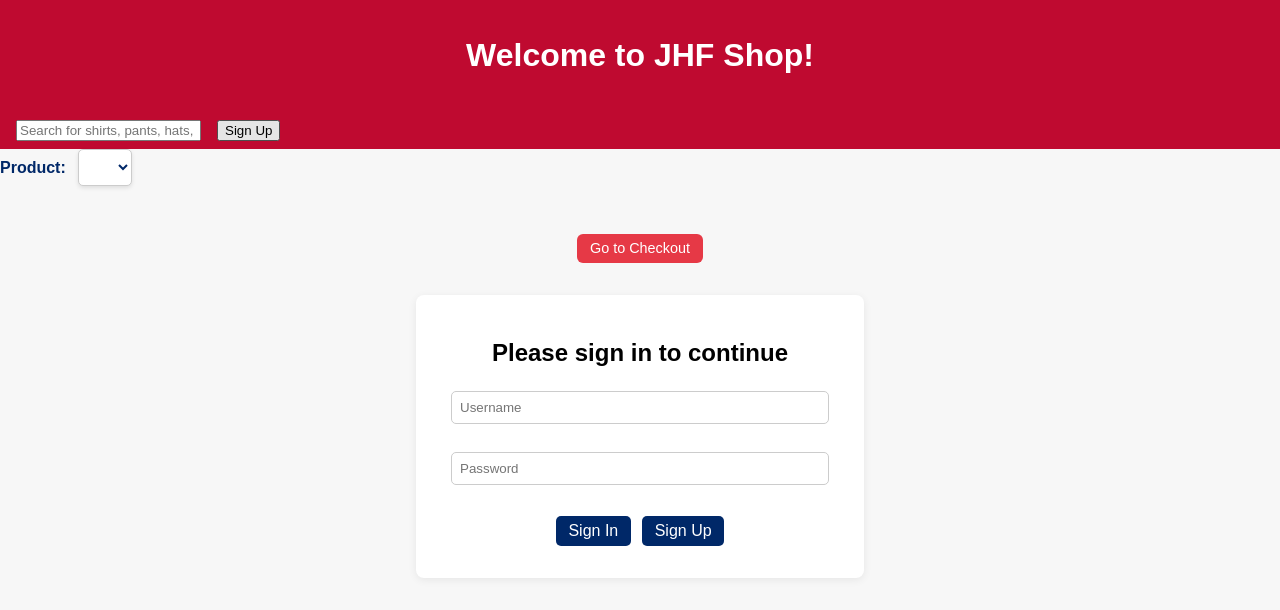
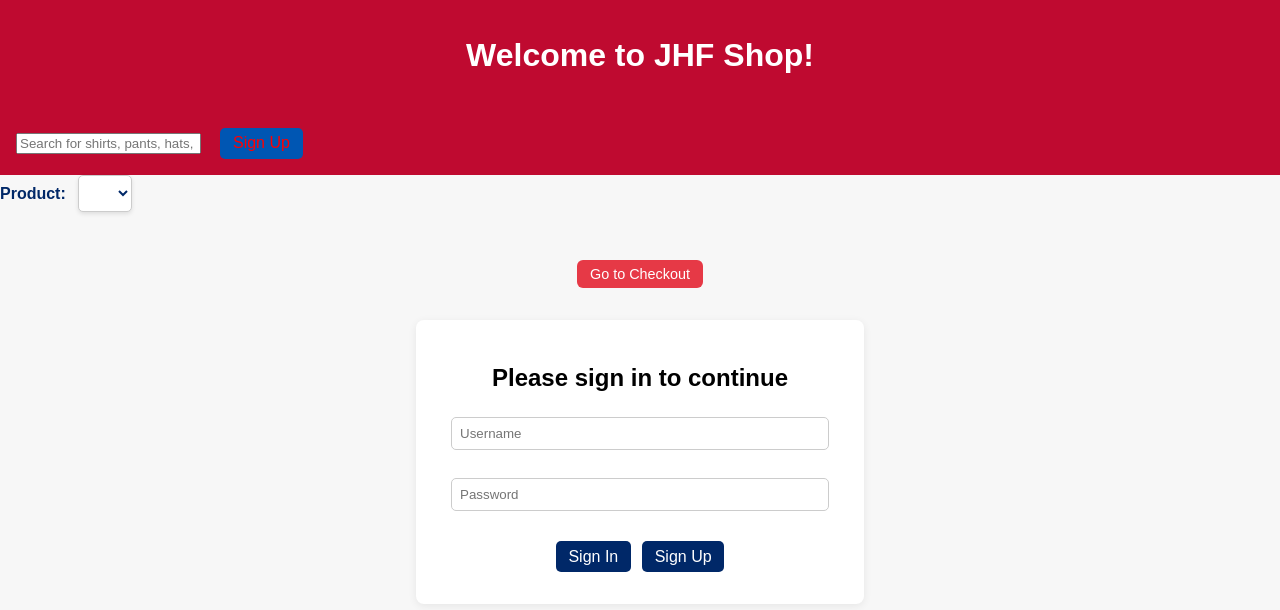
Before and after one commit to MakelYisrael/Clothing-Store-v1.2, a plain HTML site: page index.html in a window 1280 px wide. In both pictures the pointer is over the button 248 px from the left and 130 px from the top of the page. Drawn offline with Linux system fonts and the light colour scheme; no server answers.

Commit message:
Update SalesPageCSS.css

```diff
--- a/SalesPageCSS.css
+++ b/SalesPageCSS.css
@@ -345,7 +345,7 @@ header {
     border-radius: 5px;
     border: 1px solid #ccc;
 }
-.signup button {
+#signupNavBtn {
     margin: 0.5rem 0.2rem;
     padding: 0.4rem 0.8rem;
     border: none;
@@ -355,7 +355,7 @@ header {
     cursor: pointer;
     font-size: 1rem;
 }
-.signup button:hover {
+#signupNavBtn:hover {
     background: #0056b3;
 }
 
```
